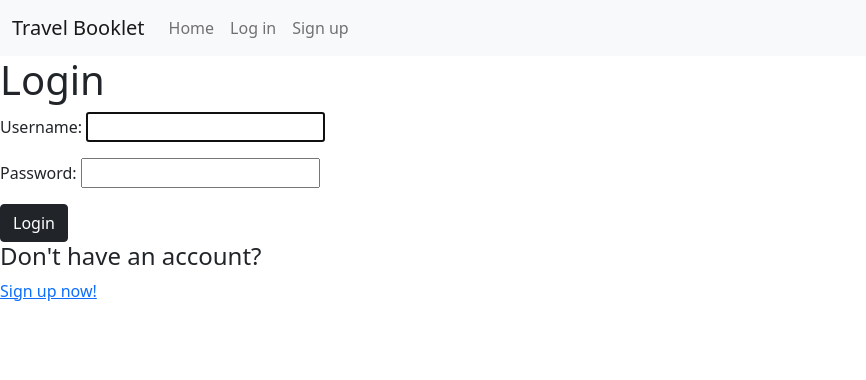
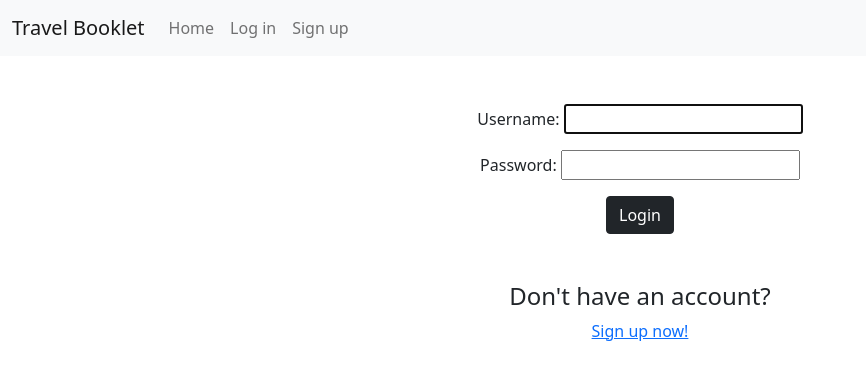
Before and after one commit to allenaxie/Travel-Booklet, a Django app: page /accounts/login/ in a window 1280 px wide. Shown: the top 380 px of the page, without its empty margins (0-866 px from the left). Run offline with Django 3.2, Linux system fonts and the light colour scheme.

Commit message:
Update login and sign up page css

```diff
--- /dev/null
+++ b/travelbooklet/main_app/static/css/registration/login.css
@@ -0,0 +1,16 @@
+body {
+    display: flex;
+    flex-direction: column;
+    justify-content: center;
+
+}
+
+form {
+    margin-top: 3rem;
+    text-align: center;
+}
+
+.signup_container {
+    margin-top: 3rem;
+    text-align: center;
+}
--- a/travelbooklet/main_app/templates/home.html
+++ b/travelbooklet/main_app/templates/home.html
@@ -22,6 +22,7 @@
     <!-- Featured Destinations -->
     <section class="row container featured_dest_container ">
         <h2 class="featured_title">Featured Destinations</h2>
+
     </section>
 </body>
 
--- a/travelbooklet/main_app/templates/registration/login.html
+++ b/travelbooklet/main_app/templates/registration/login.html
@@ -1,17 +1,30 @@
 {% extends 'base.html' %}
 {% block content %}
+{% load static %}
 
-<h1>Login</h1>
-
+<!DOCTYPE html>
+<html lang="en">
+<head>
+    <meta charset="UTF-8">
+    <meta http-equiv="X-UA-Compatible" content="IE=edge">
+    <meta name="viewport" content="width=device-width, initial-scale=1.0">
+    <link rel="stylesheet" type="text/css" href="{% static 'css/registration/login.css' %}">
+    <title>Login</title>
+</head>
+<body>
     <form method="post" action="{% url 'login' %}">
         {% csrf_token %}
         {{ form.as_p }}
         <input type="submit" class="btn btn-dark" value="Login">
         <input type="hidden" name="next" value="{{ next }}">
     </form>
-<div class="row">
+    <div class="row signup_container">
         <h4>Don't have an account?</h4>
         <a href="{% url 'signup' %} ">Sign up now!</a>
     </div>
+</body>
+</html>
+
+
 
 {% endblock %}
```
Also changed, not shown: travelbooklet/main_app/static/css/registration/signup.css (added, +21 -0 lines), travelbooklet/main_app/templates/registration/signup.html (+23 -7 lines), travelbooklet/main_app/views.py (+14 -0 lines). Lines whose indentation alone changed are shown as unchanged.
